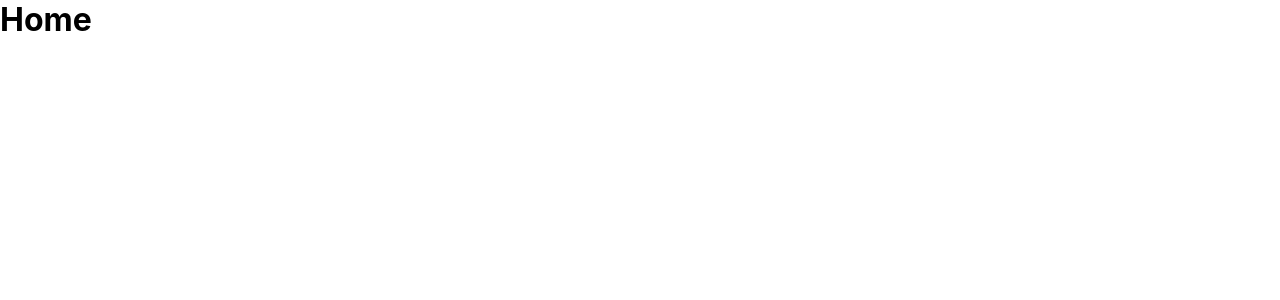
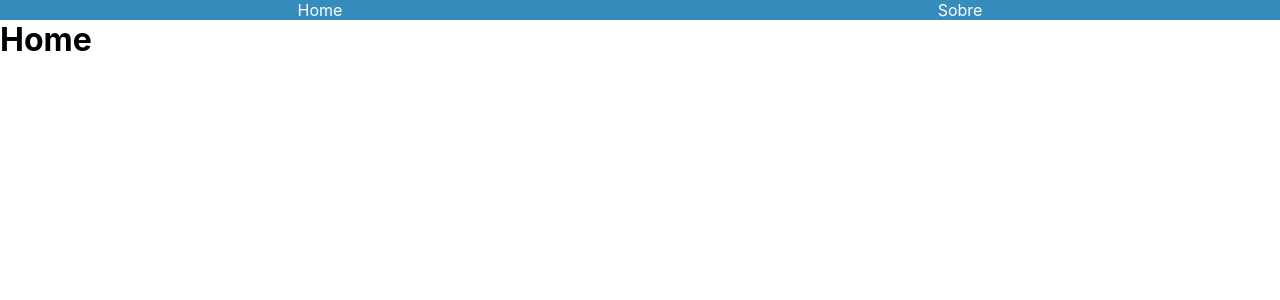
Before and after one commit to MarvinTomizawa/MarvinTomizawa.github.io, a React (Create React App) app: page / in a window 1280 px wide. Shown: the top 300 px of the page. Built offline with nearby package versions, Linux system fonts and the light colour scheme.

Commit message:
Added Header

```diff
--- a/src/App.tsx
+++ b/src/App.tsx
@@ -6,6 +6,7 @@ import { BrowserRouter as Router, Switch, Route } from "react-router-dom";
 import Sobre from "./components/Sobre/Sobre";
 import Home from "./components/Home/Home";
 import NotFound from "./components/NotFound/NotFound";
+import Header from "./components/Header/Header";
 
 class App extends React.Component {
   constructor(props: any) {
@@ -14,9 +15,10 @@ class App extends React.Component {
   }
   render() {
     return (
-      <ThemeProvider theme={colorPalette}>
+      <ThemeProvider theme={{...colorPalette}}>
         <GlobalStyle></GlobalStyle>
         <Router>
+          <Header></Header>
           <Switch>
             <Route path="/" exact={true} component={Home} />
             <Route path="/sobre" exact={true} component={Sobre} />
--- a/src/components/Header/Header.tsx
+++ b/src/components/Header/Header.tsx
@@ -1,14 +1,23 @@
 import * as React from "react";
+import { Link } from "react-router-dom";
+import { HeaderWrapper, LinkList, LinkListItem } from './HeaderStyles'
 
-export interface HeaderProps {
-  navigateTo: Function;
-}
-
-export interface HeaderState {}
-
-class Header extends React.PureComponent<HeaderProps, HeaderState> {
+class Header extends React.PureComponent{
   render() {
-    return <header></header>;
+    return (
+      <HeaderWrapper>
+        <nav>
+          <LinkList>
+            <LinkListItem>
+              <Link to="/">Home</Link>
+            </LinkListItem>
+            <LinkListItem>
+              <Link to="/sobre">Sobre</Link>
+            </LinkListItem>
+          </LinkList>
+        </nav>
+      </HeaderWrapper>
+    );
   }
 }
 
--- /dev/null
+++ b/src/components/Header/HeaderStyles.ts
@@ -0,0 +1,24 @@
+import styled from "styled-components";
+import { getPalette } from "../Ui/Variables";
+
+export const HeaderWrapper = styled.header`
+  background-color: ${({ theme }) => getPalette(theme).primaryColorAccent};
+`;
+
+export const LinkList = styled.ul`
+  display: flex;
+  justify-content: space-around;
+  align-items: center;
+  list-style: none;
+`;
+
+export const LinkListItem = styled.li`
+  & a {
+    color: ${({ theme }) => getPalette(theme).text};
+  }
+
+  & a:hover {
+    border-bottom: 2px solid
+      ${({ theme }) => getPalette(theme).primaryColor};
+  }
+`;
--- a/src/components/Ui/Variables.ts
+++ b/src/components/Ui/Variables.ts
@@ -1,8 +1,19 @@
 export const colorPalette = {
-    primaryColor: "#60DAFB",
-    primaryColorAccent: "#368DBC",
-    secondaryColor:"#8DC1E4",
-    secondaryColorAccent:"#90A8BB",
-    text: "white",
-    body:"#1F232A",
+  primaryColor: "#60DAFB",
+  primaryColorAccent: "#368DBC",
+  secondaryColor: "#8DC1E4",
+  secondaryColorAccent: "#90A8BB",
+  text: "white",
+  body: "#1F232A",
+};
+
+export const getPalette = (theme: any) => ({ ...theme } as IColorPalette);
+
+export interface IColorPalette {
+  primaryColor: string;
+  primaryColorAccent: string;
+  secondaryColor: string;
+  secondaryColorAccent: string;
+  text: string;
+  body: string;
 }
```
